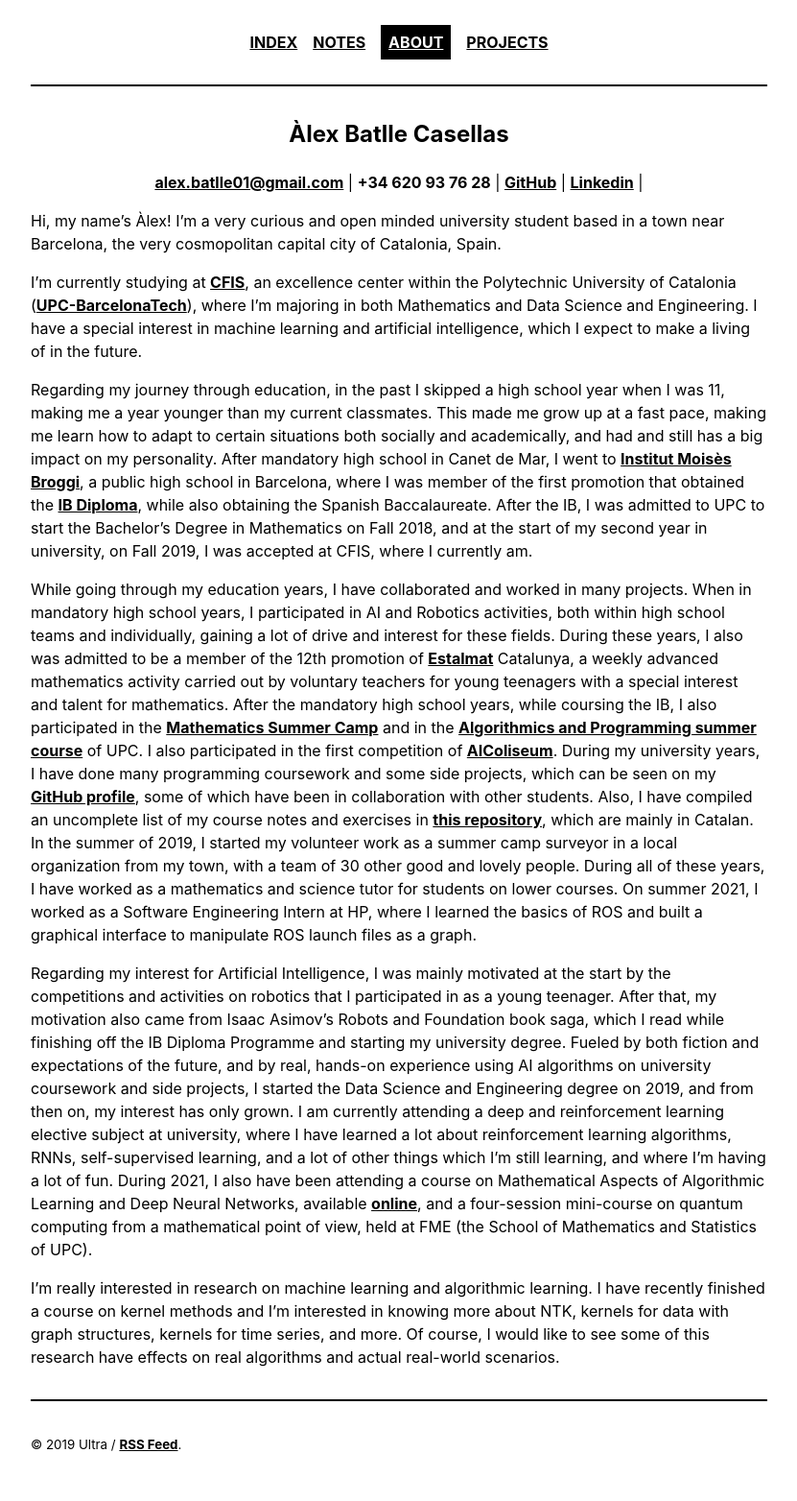
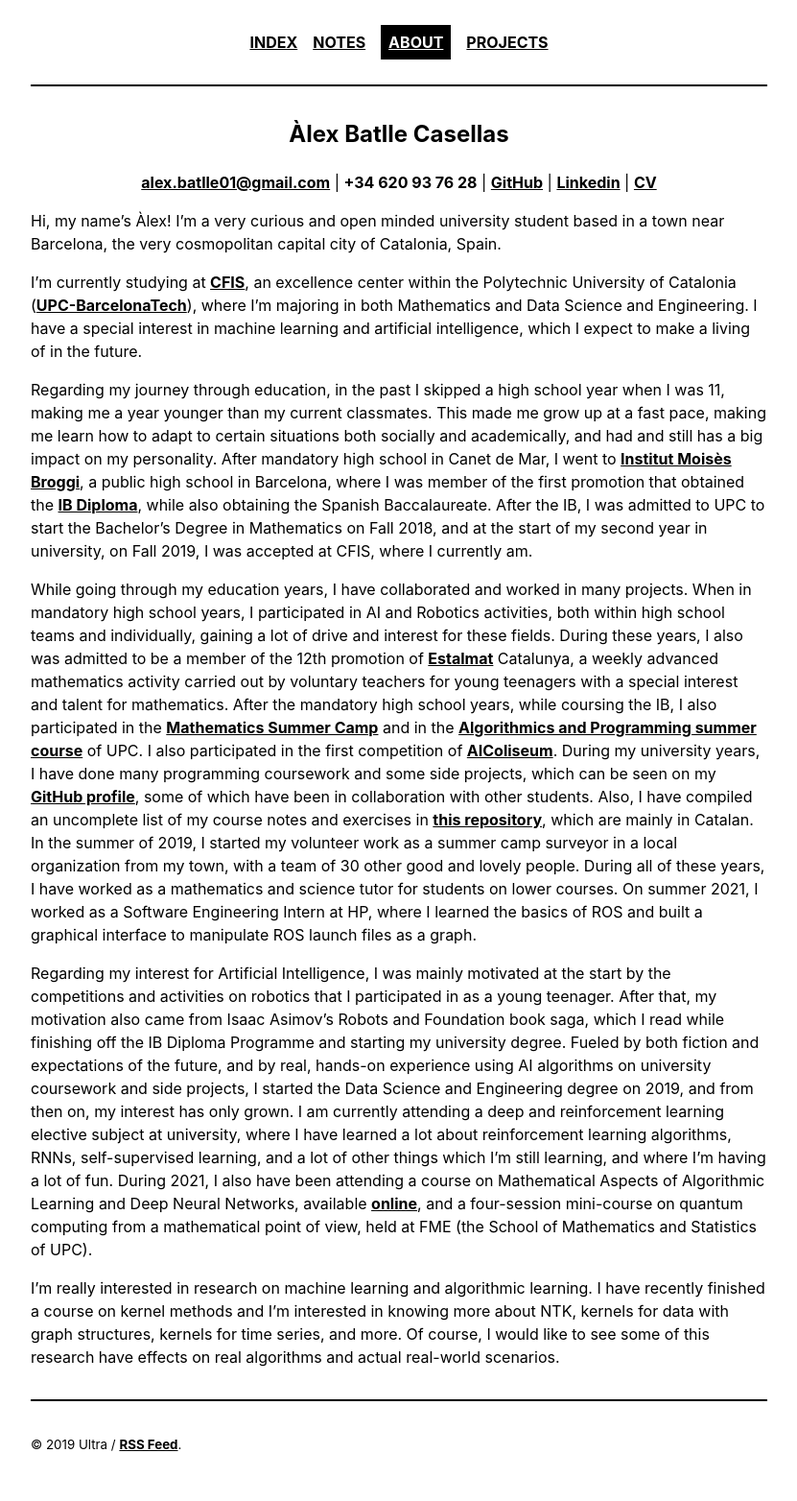
Before and after one commit to Atellas23/Atellas23.github.io, a Jekyll site: the page built from _pages/about.md, in a window 1280 px wide. Shown: the whole page at 96% size, without its empty margins (224-1055 px from the left). Built offline with Jekyll 4.4.1, drawn with Linux system fonts in a browser that asks for light colours.

Commit message:
miniupdate

```diff
--- a/_pages/about.md
+++ b/_pages/about.md
@@ -12,6 +12,7 @@ title: About
   <a>+34 620 93 76 28</a> |
   <a href="https://github.com/Atellas23">GitHub</a> |
   <a href="https://linkedin.com/in/atellas23">Linkedin</a> |
+  <a href="/files/CV_eng.pdf">CV</a>
 </p>
 
 Hi, my name's Àlex! I'm a very curious and open minded university student based in a town near Barcelona, the very cosmopolitan capital city of Catalonia, Spain.
```
Also changed, not shown: 2 other files.
